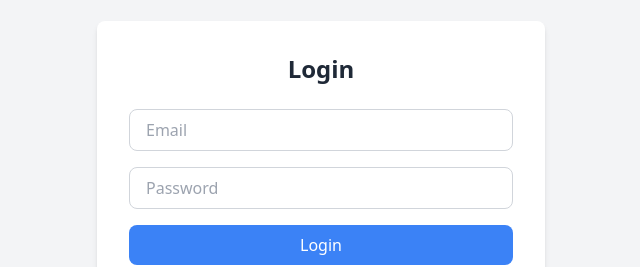
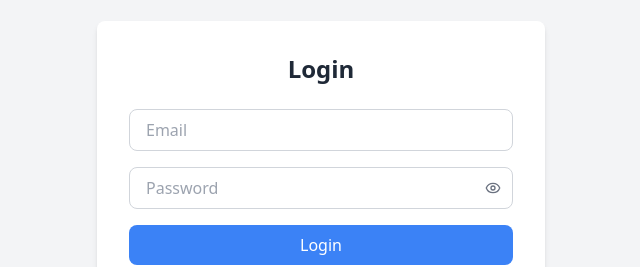
Before and after one commit to iamabithan/Flash-Learn, a React (Vite) app: page /login in a window 1280 px wide. Shown: the part 225-492 px from the top of the page, without its empty margins (319-959 px from the left). Built offline with nearby package versions, Linux system fonts and the light colour scheme; no server answers.

Commit message:
eye icon added

```diff
--- a/package.json
+++ b/package.json
@@ -15,6 +15,7 @@
     "formik": "^2.4.6",
     "react": "^18.3.1",
     "react-dom": "^18.3.1",
+    "react-icons": "^5.4.0",
     "react-player": "^2.16.0",
     "react-router-dom": "^7.1.1",
     "yup": "^1.6.1"
--- a/src/components/Input.jsx
+++ b/src/components/Input.jsx
@@ -1,10 +1,18 @@
-import React from 'react';
+import React, { useState } from 'react';
+import { LuEye } from "react-icons/lu";
+import { LuEyeClosed } from "react-icons/lu";
 
-const InputField = ({ type = "text", name, placeholder, value, onChange, onBlur, error }) => {
+const InputField = ({ type = 'text', name, placeholder, value, onChange, onBlur, error }) => {
+  const [showPassword, setShowPassword] = useState(false); // State to toggle password visibility
+
+  // Determine the input type dynamically based on state
+  const inputType = type === 'password' && showPassword ? 'text' : type;
+
   return (
-    <div className="mb-4">
+    <div className="mb-4 relative">
+      {/* Input field */}
       <input
-        type={type}
+        type={inputType}
         name={name}
         placeholder={placeholder}
         value={value}
@@ -15,6 +23,19 @@ const InputField = ({ type = "text", name, placeholder, value, onChange, onBlur,
             error ? 'border-red-500 focus:ring-red-400' : 'border-gray-300 focus:ring-blue-400'
           }`}
       />
+
+      {/* Eye icon for password visibility */}
+      {type === 'password' && (
+        <button
+          type="button"
+          onClick={() => setShowPassword(!showPassword)}
+          className="absolute inset-y-0 right-3 flex items-center text-gray-500 "
+        >
+          {showPassword ? <LuEyeClosed /> : <LuEye/>}
+        </button>
+      )}
+
+      {/* Error message */}
       {error && <div className="text-red-500 text-sm mt-1">{error}</div>}
     </div>
   );
```
Also changed, not shown: 1 other file (tests, documents, lock files or other folders).
